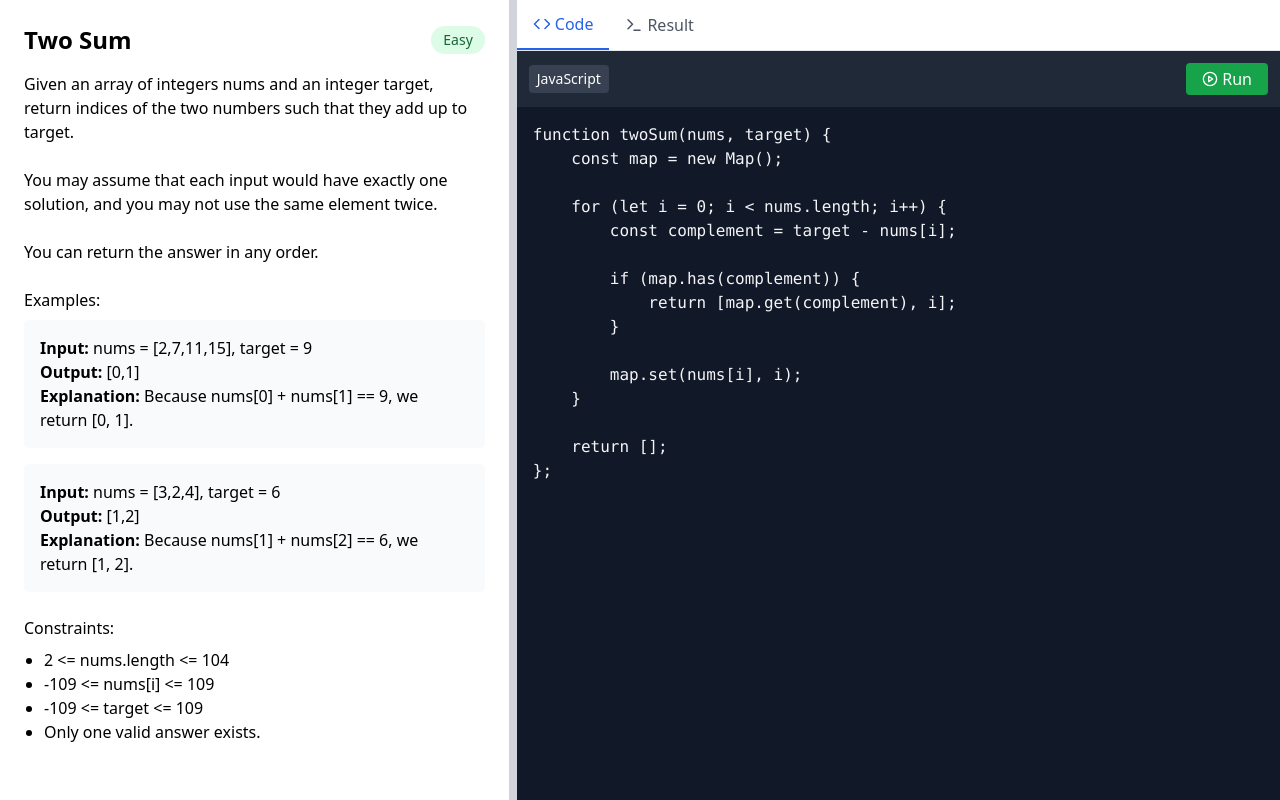
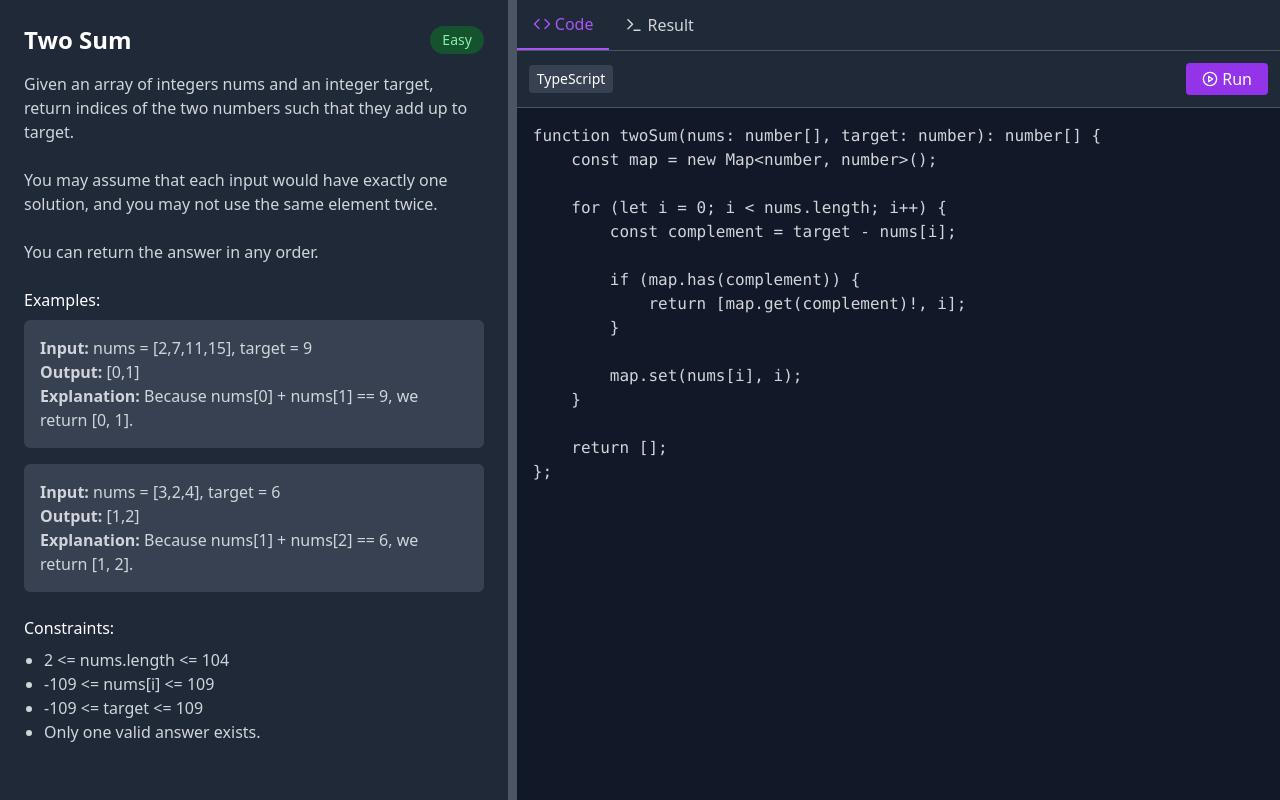
Before and after one commit to Dcode36/code_mentor_ai, a React (Vite) app: page /dashboard in a window 1280 px wide. Built offline with nearby package versions, Linux system fonts and the light colour scheme.

Commit message:
Changing Colors in Dashboard Layout

```diff
--- a/src/App.tsx
+++ b/src/App.tsx
@@ -13,7 +13,7 @@ const App: React.FC = () => {
         <Route path="/" element={<LandingPage />} />
 
         {/* Dashboard Layout */}
-        <Route path="/dashboard/*" element={<DashboardLayout />} />
+        <Route path="/dashboard/*" element={<DashboardLayout/>} />
 
         {/* Question Table Route */}
         <Route path="/questions" element={<QuestionTable questions={dsaQuestions} />} />
--- a/src/pages/Dashboard/DashboardLayout.tsx
+++ b/src/pages/Dashboard/DashboardLayout.tsx
@@ -1,15 +1,29 @@
 import { useState, useRef, useEffect } from 'react';
 import { CheckCircle, Code, PlayCircle, Terminal } from 'lucide-react';
 
+interface Example {
+    input: string;
+    output: string;
+    explanation: string;
+}
+
+interface Problem {
+    title: string;
+    difficulty: string;
+    description: string;
+    examples: Example[];
+    constraints: string[];
+}
+
 const LeetCodeDashboard = () => {
-    const [activeTab, setActiveTab] = useState('code');
-    const [leftPanelWidth, setLeftPanelWidth] = useState(40); // Initial width percentage
-    const resizeRef = useRef(null);
+    const [activeTab, setActiveTab] = useState<'code' | 'result'>('code');
+    const [leftPanelWidth, setLeftPanelWidth] = useState<number>(40); // Initial width percentage
+    const resizeRef = useRef<HTMLDivElement>(null);
     const containerRef = useRef<HTMLDivElement>(null);
-    const isDraggingRef = useRef(false);
+    const isDraggingRef = useRef<boolean>(false);
 
     // Demo problem data
-    const problem = {
+    const problem: Problem = {
         title: "Two Sum",
         difficulty: "Easy",
         description: `Given an array of integers nums and an integer target, return indices of the two numbers such that they add up to target.
@@ -38,14 +52,14 @@ You can return the answer in any order.`,
     };
 
     // Demo code
-    const [code, setCode] = useState(`function twoSum(nums, target) {
-    const map = new Map();
+    const [code, setCode] = useState<string>(`function twoSum(nums: number[], target: number): number[] {
+    const map = new Map<number, number>();
 
     for (let i = 0; i < nums.length; i++) {
         const complement = target - nums[i];
 
         if (map.has(complement)) {
-            return [map.get(complement), i];
+            return [map.get(complement)!, i];
         }
 
         map.set(nums[i], i);
@@ -65,18 +79,18 @@ Input: nums = [3,2,4], target = 6
 Output: [1,2]
 Expected: [1,2]
 
-Runtime: 76 ms, faster than 85.13% of JavaScript submissions
-Memory: 42.5 MB, less than 68.22% of JavaScript submissions`;
+Runtime: 76 ms, faster than 85.13% of TypeScript submissions
+Memory: 42.5 MB, less than 68.22% of TypeScript submissions`;
 
     // Handle resize logic
-    const handleMouseDown = (e) => {
+    const handleMouseDown = (e: React.MouseEvent) => {
         e.preventDefault();
         isDraggingRef.current = true;
         document.addEventListener('mousemove', handleMouseMove);
         document.addEventListener('mouseup', handleMouseUp);
     };
 
-    const handleMouseMove = (e) => {
+    const handleMouseMove = (e: MouseEvent) => {
         if (!isDraggingRef.current) return;
         if (!containerRef.current) return;
         const containerRect = containerRef.current.getBoundingClientRect();
@@ -103,34 +117,34 @@ Memory: 42.5 MB, less than 68.22% of JavaScript submissions`;
     }, []);
 
     return (
-        <div className="flex h-screen bg-gray-100" ref={containerRef}>
+        <div className="flex h-screen bg-gray-900" ref={containerRef}>
             {/* Problem panel (left side) */}
             <div
-                className="bg-white shadow-md overflow-y-auto"
+                className="bg-gray-800 shadow-md overflow-y-auto border-r border-gray-600"
                 style={{ width: `${leftPanelWidth}%` }}
             >
                 <div className="p-6">
                     <div className="flex justify-between items-center mb-4">
-                        <h1 className="text-2xl font-bold">{problem.title}</h1>
-                        <span className="px-3 py-1 bg-green-100 text-green-800 rounded-full text-sm font-medium">
+                        <h1 className="text-2xl font-bold text-white">{problem.title}</h1>
+                        <span className="px-3 py-1 bg-green-900 text-green-300 rounded-full text-sm font-medium">
                             {problem.difficulty}
                         </span>
                     </div>
 
-                    <div className="prose max-w-none">
-                        <p className="whitespace-pre-line">{problem.description}</p>
+                    <div className="prose prose-invert max-w-none">
+                        <p className="whitespace-pre-line text-gray-300">{problem.description}</p>
 
-                        <h3 className="font-medium mt-6 mb-2">Examples:</h3>
+                        <h3 className="font-medium mt-6 mb-2 text-white">Examples:</h3>
                         {problem.examples.map((example, idx) => (
-                            <div key={idx} className="mb-4 bg-gray-50 p-4 rounded-md">
+                            <div key={idx} className="mb-4 bg-gray-700 p-4 rounded-md text-gray-300">
                                 <p><strong>Input:</strong> {example.input}</p>
                                 <p><strong>Output:</strong> {example.output}</p>
                                 <p><strong>Explanation:</strong> {example.explanation}</p>
                             </div>
                         ))}
 
-                        <h3 className="font-medium mt-6 mb-2">Constraints:</h3>
-                        <ul className="list-disc pl-5">
+                        <h3 className="font-medium mt-6 mb-2 text-white">Constraints:</h3>
+                        <ul className="list-disc pl-5 text-gray-300">
                             {problem.constraints.map((constraint, idx) => (
                                 <li key={idx}>{constraint}</li>
                             ))}
@@ -142,7 +156,7 @@ Memory: 42.5 MB, less than 68.22% of JavaScript submissions`;
             {/* Resizable divider */}
             <div
                 ref={resizeRef}
-                className="cursor-col-resize w-2 bg-gray-300 hover:bg-blue-400 active:bg-blue-600 transition-colors"
+                className="cursor-col-resize w-2 bg-gray-600 hover:bg-purple-500 active:bg-purple-600 transition-colors"
                 onMouseDown={handleMouseDown}
                 style={{ cursor: 'col-resize' }}
             ></div>
@@ -153,16 +167,16 @@ Memory: 42.5 MB, less than 68.22% of JavaScript submissions`;
                 style={{ width: `${100 - leftPanelWidth}%` }}
             >
                 {/* Tabs navigation */}
-                <div className="flex border-b border-gray-200 bg-white">
+                <div className="flex border-b border-gray-600 bg-gray-800">
                     <button
-                        className={`px-4 py-3 flex items-center gap-1 font-medium ${activeTab === 'code' ? 'text-blue-600 border-b-2 border-blue-600' : 'text-gray-600'}`}
+                        className={`px-4 py-3 flex items-center gap-1 font-medium ${activeTab === 'code' ? 'text-purple-500 border-b-2 border-purple-500' : 'text-gray-300'}`}
                         onClick={() => setActiveTab('code')}
                     >
                         <Code size={18} />
                         Code
                     </button>
                     <button
-                        className={`px-4 py-3 flex items-center gap-1 font-medium ${activeTab === 'result' ? 'text-blue-600 border-b-2 border-blue-600' : 'text-gray-600'}`}
+                        className={`px-4 py-3 flex items-center gap-1 font-medium ${activeTab === 'result' ? 'text-purple-500 border-b-2 border-purple-500' : 'text-gray-300'}`}
                         onClick={() => setActiveTab('result')}
                     >
                         <Terminal size={18} />
@@ -174,18 +188,18 @@ Memory: 42.5 MB, less than 68.22% of JavaScript submissions`;
                 <div className="flex-1 overflow-hidden">
                     {activeTab === 'code' && (
                         <div className="h-full flex flex-col">
-                            <div className="bg-gray-800 text-white p-3 flex justify-between items-center">
+                            <div className="bg-gray-800 text-white p-3 flex justify-between items-center border-b border-gray-600">
                                 <div className="flex gap-2">
-                                    <span className="px-2 py-1 bg-gray-700 rounded text-sm">JavaScript</span>
+                                    <span className="px-2 py-1 bg-gray-700 rounded text-sm">TypeScript</span>
                                 </div>
-                                <button className="bg-green-600 hover:bg-green-700 px-4 py-1 rounded flex items-center gap-1">
+                                <button className="bg-purple-600 hover:bg-purple-700 px-4 py-1 rounded flex items-center gap-1">
                                     <PlayCircle size={16} />
                                     Run
                                 </button>
                             </div>
                             <div className="flex-1 bg-gray-900 p-4 overflow-y-auto">
                                 <textarea
-                                    className="w-full h-full bg-gray-900 text-gray-100 font-mono resize-none outline-none"
+                                    className="w-full h-full bg-gray-900 text-gray-300 font-mono resize-none outline-none"
                                     value={code}
                                     onChange={(e) => setCode(e.target.value)}
                                 />
```
